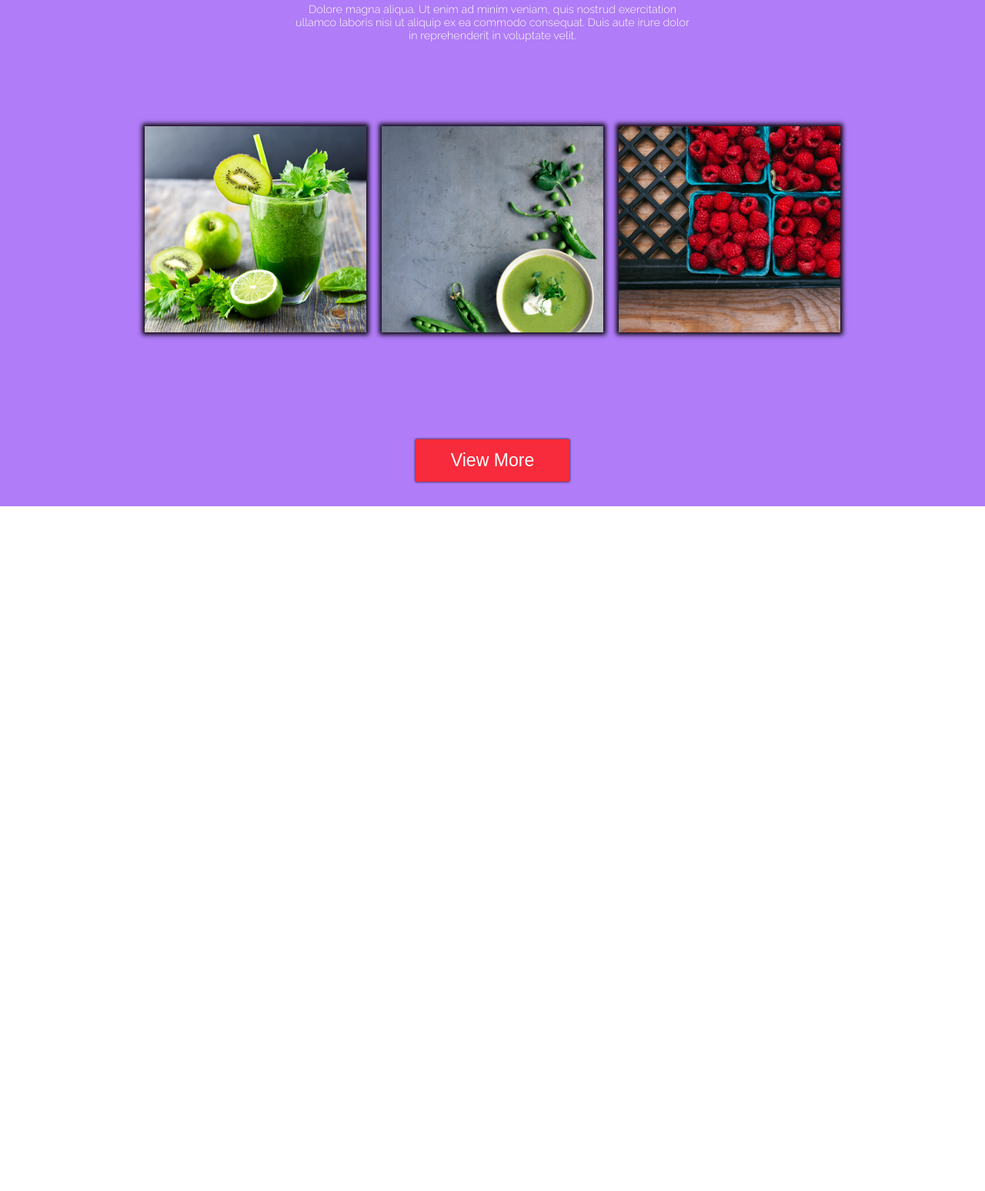
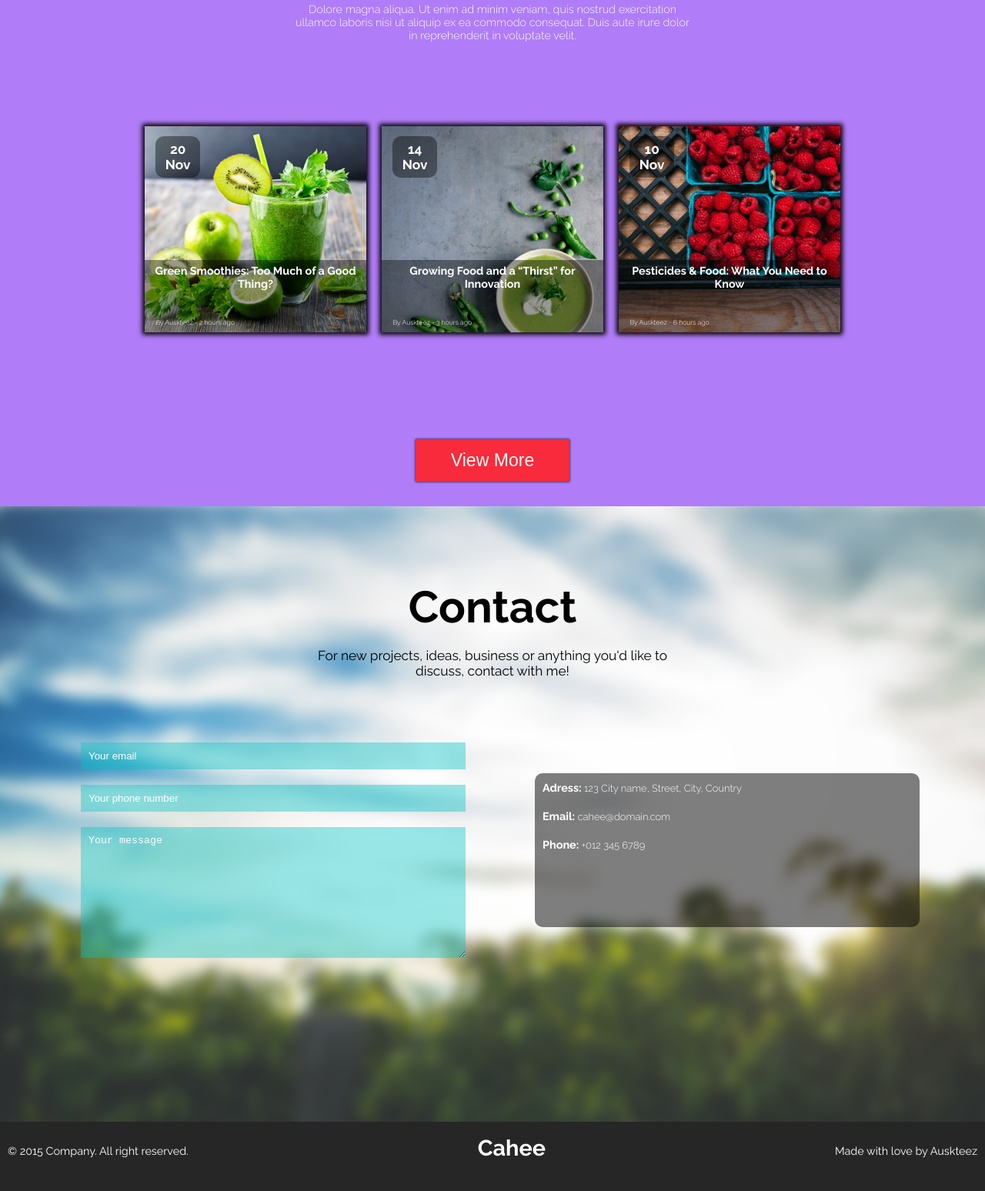
Before and after one commit to PatrykKeska/Psd2, a plain HTML site: page index.html in a window 1280 px wide. Shown: the part 4872-6420 px from the top of the page at 77% size. Before the commit the page ends 5530 px from the top, so only its background shows below. Drawn offline with Linux system fonts and the light colour scheme.

Commit message:
contact section has been added + footer

```diff
--- a/css/blog.css
+++ b/css/blog.css
@@ -63,6 +63,7 @@ grid-column: auto;
      background-color:red;
      margin: 10px;
      box-shadow: 0 0 6px 3px black;
+     position: relative;
  }
 
  .blog-button {
@@ -97,7 +98,57 @@ grid-column: auto;
     background-repeat: no-repeat;
  }
 
+
+ .gallery-callendar {
+     background-color: rgba(0,0,0,.4);
+     border-radius: 20%;
+     width: 20%;
+     height: 20%;
+     position: absolute;
+     top: 5%;
+     left: 5%;
+     color: white;
+     display: flex;
+     justify-content: center;
+     align-items: center;
+     flex-direction: column;
+
+ }
+
+ .gallery-callendar span {
+     font-size: .6em;
+     font-weight: bold;
+ }
+
+ .gallery-background {
+     width: 100%;
+     height: 35%;
+     position: absolute;
+    top: 65%;
+    background-color:rgba(0,0,0,.4);
+ }
+
+ .gallery-item_tittle {
+     color: white;
+     font-size: .5em;
+     position: absolute;
+     top: 5%;
+ }
+
+ .gallery-item_date {
+     color: white;
+     font-size: .3em;
+     font-weight: 300;
+     position: absolute;
+     top: 80%;
+    left: 5%;
+ }
+
  @media(max-width: 800px){
+
+    .blog {
+        height: 150vh;
+    }
     .blog-gallery_container {
    flex-direction: column;
    height: 95%;
@@ -110,7 +161,8 @@ grid-column: auto;
      }
 
      .gallery-item{
-         width: 50%;
-         height: 50%;
+         width: 60%;
+         height: 70%;
+         max-width: 250px;
      }
  }
--- /dev/null
+++ b/css/contact.css
@@ -0,0 +1,141 @@
+.contact {
+    width: 100%;
+    height: 100vh;
+    max-height: 900px;
+    background-image: url('../assets/img.png');
+    background-repeat: no-repeat;
+    background-size: cover;
+    background-position: center;
+    position: relative;
+    overflow: hidden;
+}
+
+.contact-wrapper {
+    display: flex;
+    justify-content: space-around;
+    align-items: center;
+    position: relative;
+    top: 10%;
+    padding: 50px;
+
+}
+
+.contact-description {
+    position: relative;
+    top: 20%;
+    left: 50%;
+    transform: translate(-50%,-50%);
+    text-align: center;
+    max-width: 500px;
+    padding: 5px 20px;
+
+}
+
+.contact-tittle {
+    font-size: 2em;
+    margin-bottom: 20px;
+}
+
+.contact-paragraph {
+    font-size: .6em;
+}
+
+
+.contact-form {
+    width: 50vw;
+    height: 40vh;
+    max-width: 500px;
+    max-height: 500px;
+    min-width: 300px;
+    display: flex;
+    justify-content: center;
+    align-items: center;
+    flex-direction: column;
+    margin: 20px;
+
+}
+
+
+.contact-data {
+    width: 40vw;
+    height: 30vh;
+    max-width: 500px;
+    max-height: 200px;
+    display: flex;
+    justify-content: flex-start;
+    align-items: flex-start;
+    flex-direction: column;
+    background-color:rgba(0,0,0,.5);
+    border-radius: 10px;
+    /* padding: 20px; */
+}
+
+.contact-data h3 {
+    font-size: .5em;
+    margin: 10px;
+    color: white;
+
+}
+
+.contact-data span {
+    color: #262626;
+    font-size: .9em;
+    font-weight: 300;
+    color: white;
+}
+
+.contact-input {
+    background-color:rgba(0,196,196, .4);
+    border: none;
+    margin: 10px;
+    padding: 10px;
+    width: 100%;
+    color: white;
+}
+
+.cotact textarea{
+    width: 100%;
+    min-height: 200px;
+}
+
+.contact-input::placeholder{
+    color: white;
+}
+
+
+@media(max-width:800px){
+    .contact{
+        min-height: 130vh;
+    }
+
+
+    .contact-wrapper {
+        top: 10%;
+        padding: 50px;
+        flex-direction: column;
+
+
+    }
+
+    .contact-data{
+        width: 70vw;
+    }
+
+
+}
+
+
+@media(max-width:800px) and (orientation:landscape){
+ .contact{
+     min-height:200vh;
+ }
+
+    .contact textarea{
+        min-height: 100px;
+    }
+
+    .contact-data {
+        margin-top: 50px;
+    }
+
+}
--- a/css/defaultStyle.css
+++ b/css/defaultStyle.css
@@ -5,6 +5,8 @@
 @import "gallery.css";
 @import "subscribe.css";
 @import "blog.css";
+@import "contact.css";
+@import "footer.css";
 @import url('https://fonts.googleapis.com/css?family=Raleway:300,400,700,900&display=swap');
 
 
--- /dev/null
+++ b/css/footer.css
@@ -0,0 +1,25 @@
+.footer {
+    background-color:#262626;
+    display: flex;
+    justify-content: space-between;
+    justify-items: center;
+    width: 100%;
+    height: 90px;
+    padding: 5px 10px;
+    overflow: hidden;
+}
+
+.footer-logo {
+    color: white;
+    font-size: 1em;
+    text-align: center;
+    margin: 5px 50px;
+    transform: translateY(10%);
+}
+
+.footer span {
+    font-size: .5em;
+    color: white;
+    text-align: center;
+    transform: translateY(30%);
+}
--- a/index.html
+++ b/index.html
@@ -125,14 +125,79 @@
     </div>
 
     <div class="blog-gallery_container">
-        <div class="gallery-item item-one"></div>
-        <div class="gallery-item item-two"></div>
-        <div class="gallery-item item-three"></div>
+        <div class="gallery-item item-one">
+            <div class="gallery-callendar">
+                <span>20</span>
+                <span>Nov</span>
+            </div>
+            <div class="gallery-background">
+            <h3 class="gallery-item_tittle">Green Smoothies: Too Much of a Good Thing?</h3>
+            <span class="gallery-item_date">By Auskteez - 2 hours ago</span>
+        </div>
+    </div>
+        <div class="gallery-item item-two">
+            <div class="gallery-callendar">
+                <span>14</span>
+                <span>Nov</span>
+            </div>
+            <div class="gallery-background">
+                <h3 class="gallery-item_tittle">Growing Food and a “Thirst” for Innovation
+                </h3>
+                <span class="gallery-item_date">By Auskteez - 3 hours ago
+                </span>
+        </div>
+        </div>
+        <div class="gallery-item item-three">
+            <div class="gallery-callendar">
+                <span>10</span>
+                <span>Nov</span>
+            </div>
+            <div class="gallery-background">
+            <h3 class="gallery-item_tittle">Pesticides & Food: What You Need to Know</h3>
+            <span class="gallery-item_date">By Auskteez - 6 hours ago
+            </span>
+        </div>
+        </div>
     </div>
 
     <button class="blog-button">View More</button>
 </section>
 
+
+<section class="contact">
+    <div class="contact-description">
+    <h2 class="contact-tittle">Contact</h2>
+    <p class="contact-paragraph">For new projects, ideas, business or anything
+        you'd like to discuss, contact with me!</p>
+    </div>
+    <div class="contact-wrapper">
+    <form class="contact-form" for="">
+        <input type="email" placeholder="Your email" class="contact-input">
+        <input type="number" placeholder="Your phone number" class="contact-input">
+        <textarea name="Your message" placeholder="Your message" class="contact-input"cols="30" rows="10"></textarea>
+    </form>
+
+    <div class="contact-data">
+        <h3 class="contact-adress">Adress: <span>123 City name, Street, City, Country</span></h3>
+        <h3 class="contact-email">Email: <span>cahee@domain.com</span></h3>
+        <h3 class="contact-phone">Phone: <span>+012 345 6789</span></h3>
+    </div>
+
+</div>
+</section>
+
+
+
+<footer class="footer">
+    <span>
+        © 2015 Company. All right reserved.
+    </span>
+    <h2 class="footer-logo">
+        Cahee
+    </h2>
+    <span>Made with love by Auskteez</span>
+
+</footer>
     </div>
 
         <script src="./js/app.js"></script>
```
Also changed, not shown: assets/._foodter.png, assets/._img.png (added).
